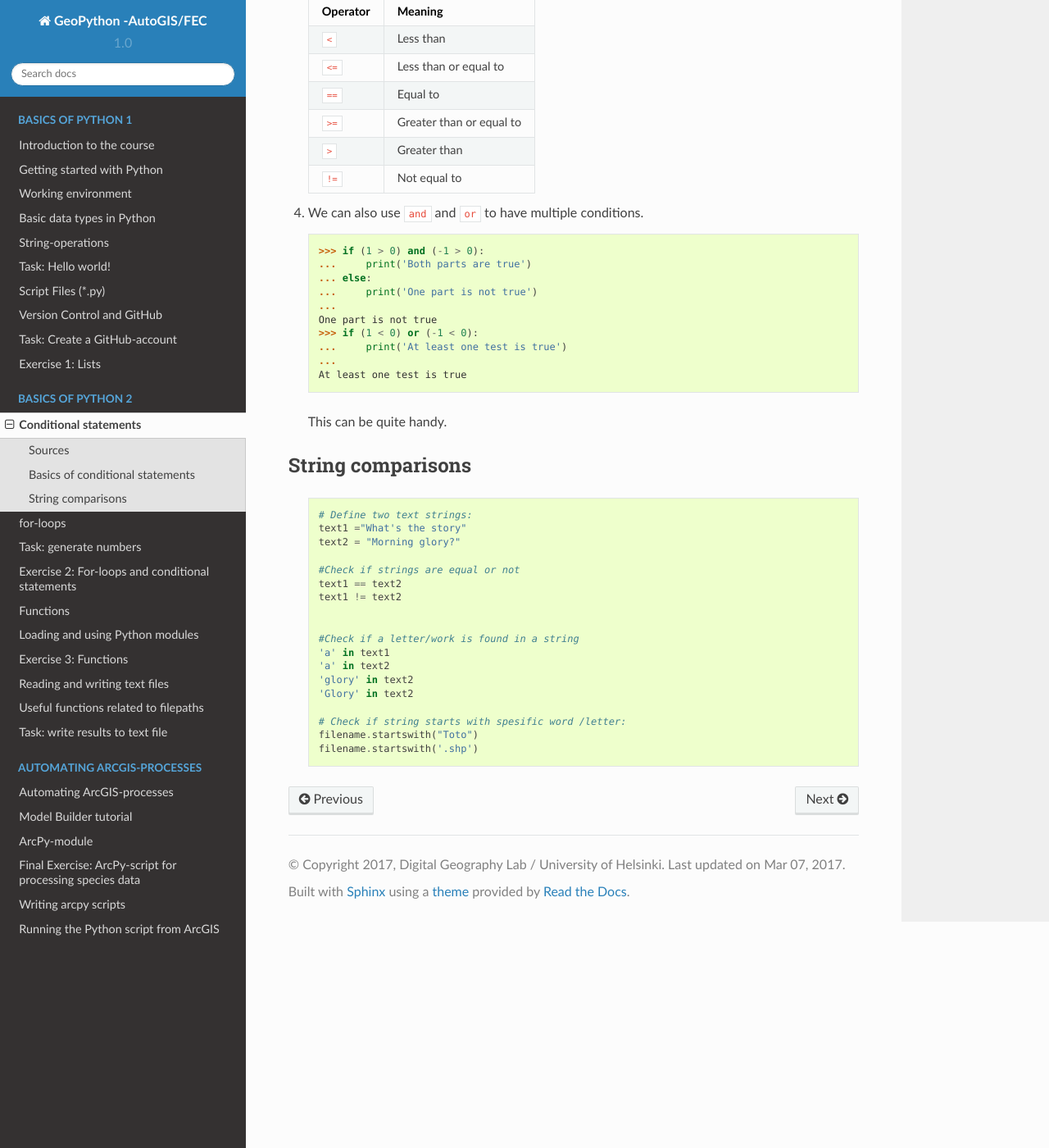
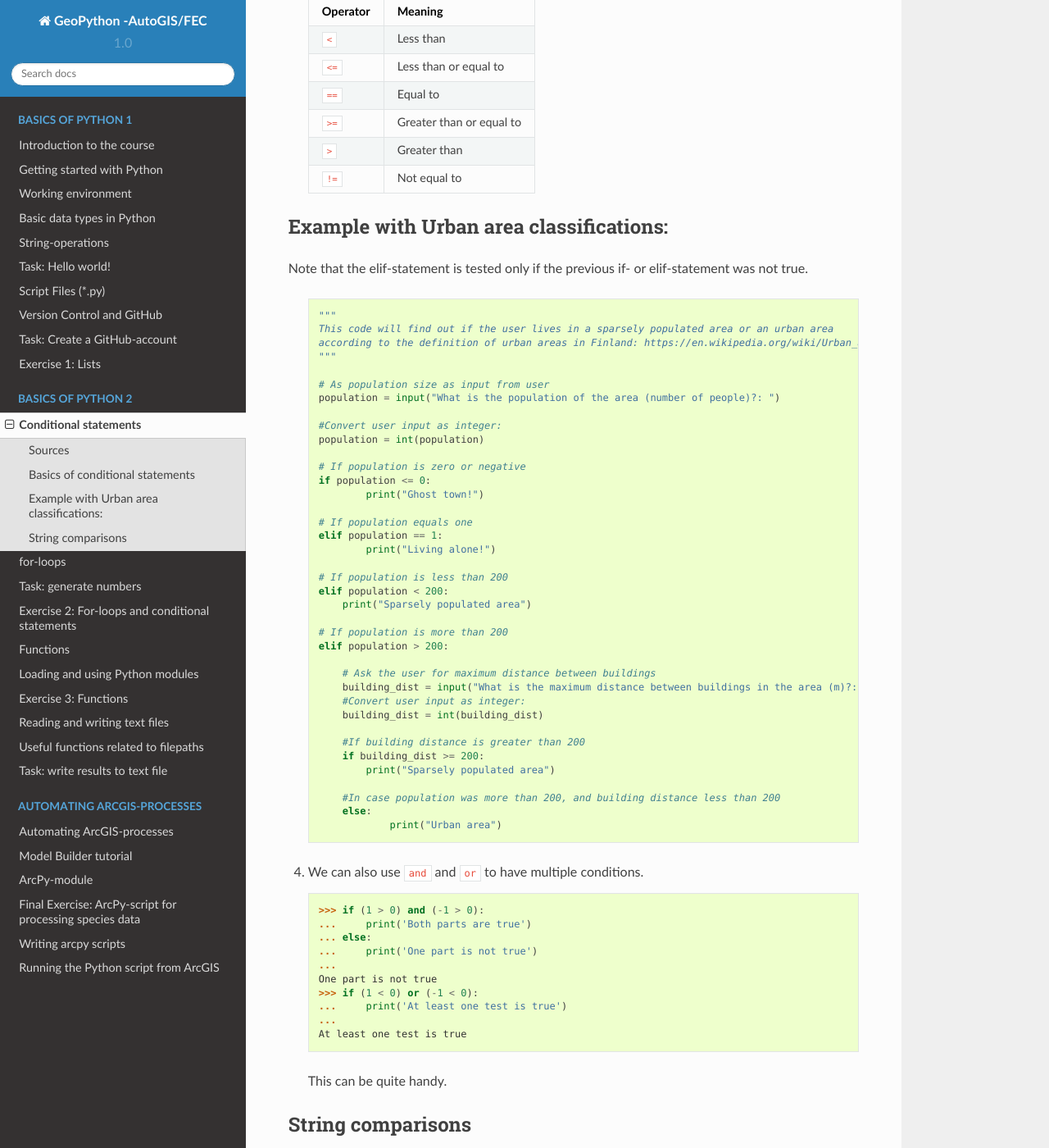
Before and after one commit to Automating-GIS-processes/FEC, a Sphinx documentation site: the page built from source/Day2-conditional-statements.rst, in a window 1280 px wide and 1400 px high, scrolled down 1267 px. Shown: the whole window at 82% size. Built offline with Sphinx 7.4.7 and the Read the Docs theme 2.0.0, drawn with Linux system fonts in a browser that asks for light colours; pages that are not in the unit, such as notebooks, are missing from menus.

Commit message:
if and for-loop examples from lesson

```diff
--- a/source/Day2-conditional-statements.rst
+++ b/source/Day2-conditional-statements.rst
@@ -84,6 +84,56 @@ certain conditions.
    | ``!=``     | Not equal to               |
    +------------+----------------------------+
 
+
+Example with Urban area classifications:
+----------------------------------------
+
+Note that the elif-statement is tested only if the previous if- or elif-statement was not true.
+
+    .. code:: python
+
+        """
+        This code will find out if the user lives in a sparsely populated area or an urban area
+        according to the definition of urban areas in Finland: https://en.wikipedia.org/wiki/Urban_areas_in_Finland
+        """
+
+        # As population size as input from user
+        population = input("What is the population of the area (number of people)?: ")
+
+        #Convert user input as integer:
+        population = int(population)
+
+        # If population is zero or negative
+        if population <= 0:
+	        print("Ghost town!")
+
+        # If population equals one
+        elif population == 1:
+	        print("Living alone!")
+
+        # If population is less than 200
+        elif population < 200:
+            print("Sparsely populated area")
+
+        # If population is more than 200
+        elif population > 200:
+
+            # Ask the user for maximum distance between buildings
+            building_dist = input("What is the maximum distance between buildings in the area (m)?: ")
+            #Convert user input as integer:
+            building_dist = int(building_dist)
+
+            #If building distance is greater than 200
+            if building_dist >= 200:
+                print("Sparsely populated area")
+
+            #In case population was more than 200, and building distance less than 200
+            else:
+	            print("Urban area")
+
+
+
+
 4. We can also use ``and`` and ``or`` to have multiple conditions.
 
    .. code:: python
@@ -100,6 +150,7 @@ certain conditions.
        At least one test is true
 
    This can be quite handy.
+
 
 
 String comparisons
```
Also changed, not shown: source/Day2-for-loops-mini-exercise.rst (+19 -0 lines), source/Day2-for-loops.rst (+38 -0 lines).
